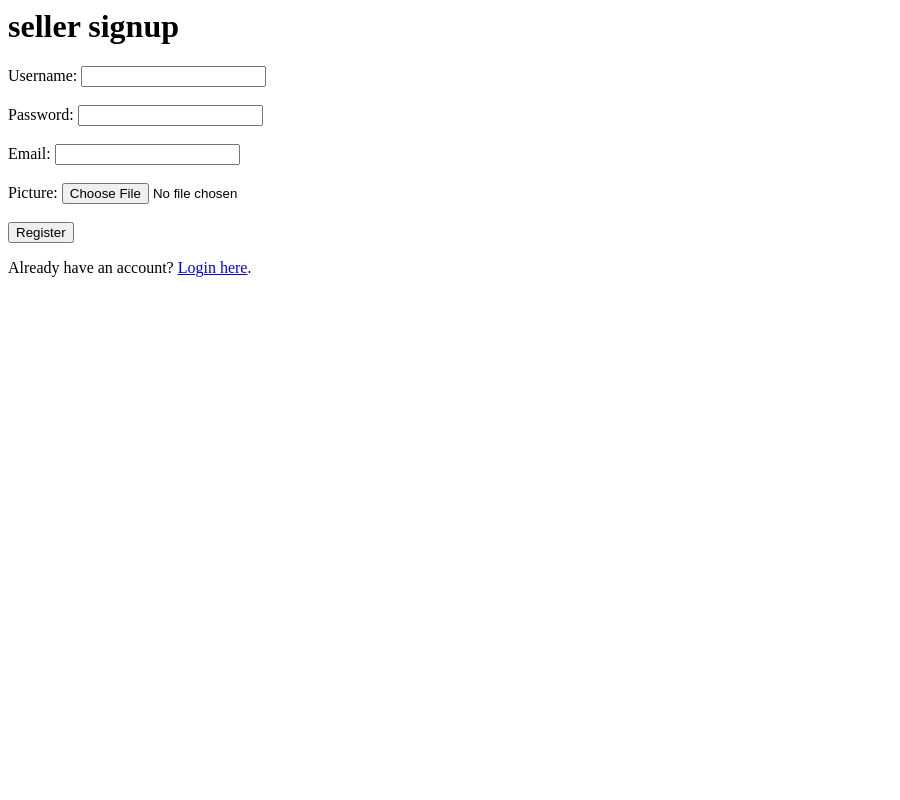
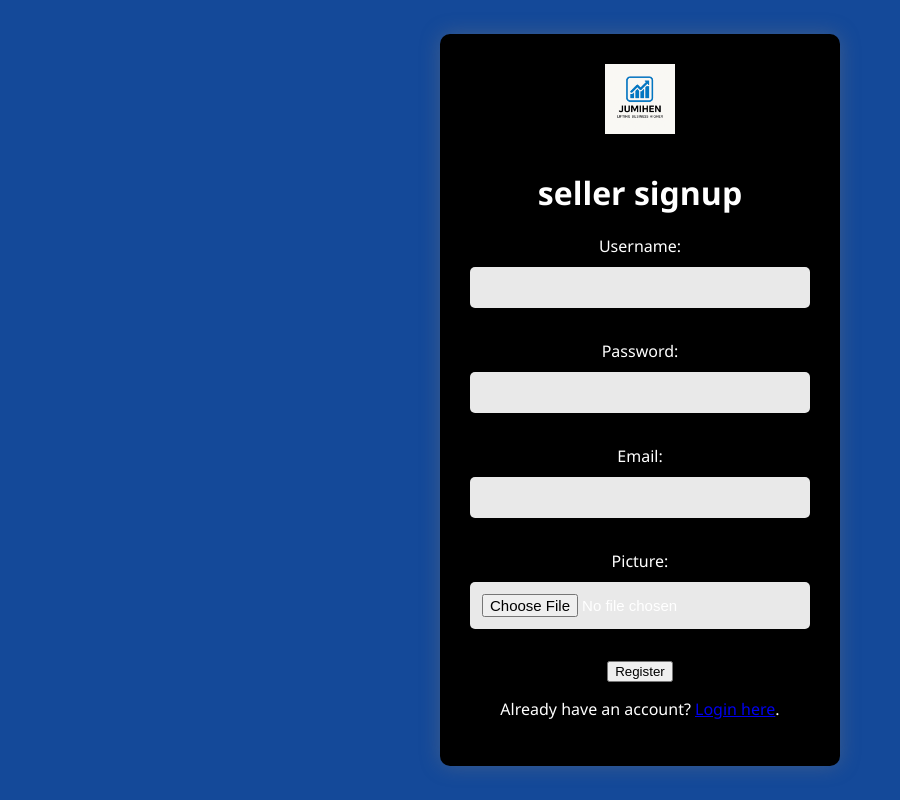
Before and after one commit to Itecrom/jumihen, a PHP site: page /auth/signup.php in a window 1280 px wide. Shown: the whole page, without its empty margins (0-900 px from the left). Run offline with PHP 8.4, Linux system fonts and the light colour scheme.

Commit message:
added signup

```diff
--- a/auth/signup.php
+++ b/auth/signup.php
@@ -4,6 +4,86 @@
     <meta name="viewport" content="width=device-width, initial-scale=1.0">
     <title>seller signup</title>
 </head>
+ <link rel="icon" type="image/png" href="../images/logo.png">
+    <style>
+        * { box-sizing: border-box; }
+        body {
+            margin: 0;
+            font-family: 'Segoe UI', Tahoma, Geneva, Verdana, sans-serif;
+            background: linear-gradient(to right, #144999ff, #144999ff);
+            height: 100vh;
+            display: flex;
+            justify-content: center;
+            align-items: center;
+            flex-direction: column;
+            color: #ffffff;
+            animation: fadeIn 1.5s ease-in-out;
+        }
+        @keyframes fadeIn {
+            from { opacity: 0; transform: translateY(20px); }
+            to { opacity: 1; transform: translateY(0); }
+        }
+        .box {
+            background: #000000ff;
+            padding: 30px;
+            width: 400px;
+            border-radius: 10px;
+            box-shadow: 0 0 20px rgba(124, 122, 122, 0.4);
+            text-align: center;
+        }
+        .box img {
+            width: 70px;
+            margin-bottom: 15px;
+        }
+        .box h2 {
+            margin-bottom: 20px;
+        }
+        input {
+            width: 100%;
+            padding: 12px;
+            margin: 10px 0;
+            border: none;
+            border-radius: 5px;
+            background: #e9e9e9;
+            font-size: 15px;
+        }
+        .btn-row {
+            display: flex;
+            justify-content: space-between;
+            align-items: center;
+            margin-top: 20px;
+        }
+        button.btn {
+            background: #144999ff;
+            color: white;
+            padding: 10px 20px;
+            border: none;
+            font-weight: bold;
+            border-radius: 5px;
+            cursor: pointer;
+        }
+        .btn:hover {
+            background: #144999ff;
+        }
+        .login-link {
+            font-size: 14px;
+        }
+        .login-link a {
+            color: #144999ff;
+            text-decoration: none;
+        }
+        footer {
+            position: absolute;
+            bottom: 5px;
+            font-size: 13px;
+            color: #ccc;
+        }
+    </style>
+</head>
+<body>
+<div class="box">
+
+ <img src="../images/logo.png" alt="logo.png">
 <body>
 
 <div>
```
